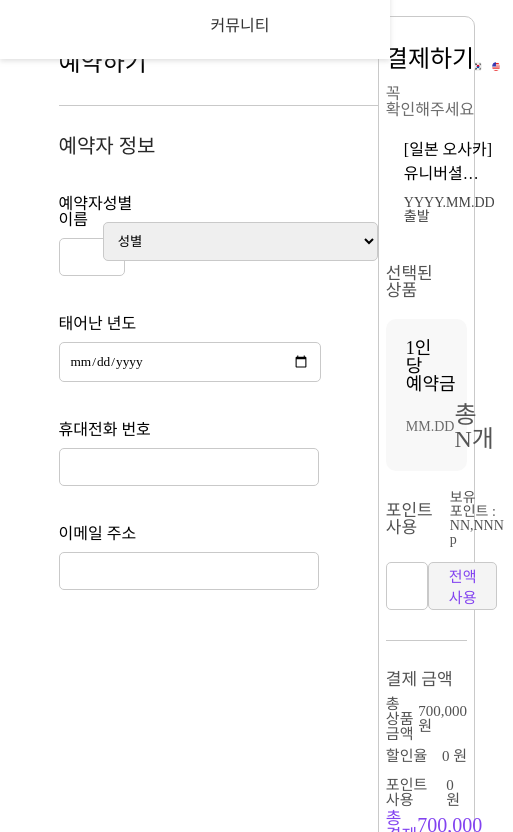
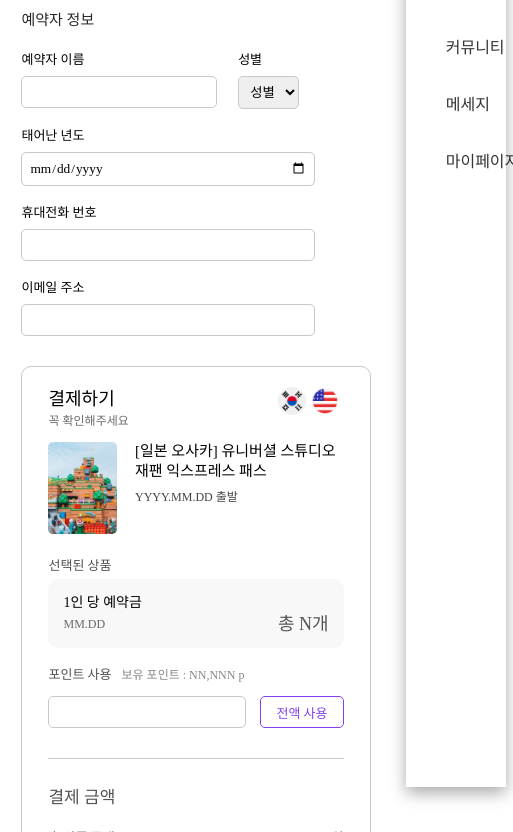
Before and after one commit to mrRobotCorp/EpicTrip, a plain HTML site: page Store_Pay.html in a window 390 px wide. Shown: the part 134-966 px from the top of the page, 513 px wide, since content can reach past the window. Drawn offline with nearby package versions, Linux system fonts and the light colour scheme; a web font is replaced by a local one.

Commit message:
반응형
결제

```diff
--- a/Store_Pay.html
+++ b/Store_Pay.html
@@ -31,12 +31,13 @@
         <nav>
             <a href="./index.html"><img class="headLogo" src="./source/logo.png"></a>
             <div class="gnb">
+                <div class="gnbInner">
                     <ul class="gnbTab">
                         <li>
-                        <a href="./Store.html"  class="store">여행상점</a>
+                            <a href="./store.html" class="store">여행상점</a>
                         </li>
                         <li>
-                        <a href="./Community_Group.html"  class="community">커뮤니티</a>
+                            <a href="./Community_Group.html" class="community">커뮤니티</a>
                         </li>
                     </ul>
                     <div class="userHead">
@@ -44,11 +45,19 @@
                         <a href="./Mypage_mymain.html"><img class="userImg" src="./source/profImg2.jpg"></a>
                         <ul class="userList">
                             <li>유저 닉네임</li>
-                        <li><a href="./Community_Group.html">마이페이지</a></li>
+                            <li><a href="./Mypage_mymain.html">마이페이지</a></li>
                             <li><a href="./adm_calendar.html">관리자 일정</a></li>
                             <li><a href="./login.html">로그아웃</a></li>
                         </ul>
                     </div>
+                </div>
+
+                <button class="menuTrigger">
+                    <span class="blind">메뉴보기</span>
+                    <span></span>
+                    <span></span>
+                    <span></span>
+                </button>
             </div>
         </nav>
     </header>
@@ -57,7 +66,6 @@
         <form action="" class="payWrap">
             <div class="buyerInfo">
                 <h1>예약하기</h1>
-                <div class="bIline"></div>
                 <h2>예약자 정보</h2>
                 <div class="buyerInfoList">
                     <div class="nameGen">
@@ -152,7 +160,6 @@
                             </div>
                         </div>
                     </div>
-                    <div class="payLine"></div>
                     <h3 class="hP">결제 방식</h3>
                     <div class="howPay">
                         <button id="cardPay">카드 결제</button>
--- a/css/sPay.css
+++ b/css/sPay.css
@@ -1,8 +1,7 @@
 section { min-height: calc(100vh - 240px); margin-top: 150px; margin-bottom: 120px; padding: 0 15%; }
 .payWrap { display: flex; justify-content: space-between; }
 .buyerInfo { width: 700px; margin-top: 35px; }
-.buyerInfo h1 { font-family: pSemi; font-size: 24px; }
-.bIline { width: 100%; height: 30px; border-bottom: solid 1px var(--color-line); margin-bottom: 30px; }
+.buyerInfo h1 { padding-bottom: 30px; margin-bottom: 30px; font-family: pSemi; font-size: 24px; border-bottom: 1px solid var(--color-line); }
 .buyerInfo h2 { font-family: pSemi; font-size: 20px; color: #282828; margin-bottom: 40px; }
 .buyerInfoList { width: 80%; }
 
@@ -34,6 +33,7 @@ input[type="number"]::-webkit-inner-spin-button { -webkit-appearance: none; marg
 .itemInfoInner { width: 85%; margin: 30px auto; }
 .itemInfoInner h1 { font-family: pSemi; font-size: 24px; margin-bottom: 15px; }
 .ment { font-family: pLight; font-size: 16px; color: #6C6C6C; }
+
 /* =========== 상품 이미지, 텍스트============== */
 .itemThumb { margin-top: 20px; margin-bottom: 35px; display: flex; }
 .imgWrap { width: 92px; height: 92px; }
@@ -41,6 +41,7 @@ input[type="number"]::-webkit-inner-spin-button { -webkit-appearance: none; marg
 .itemThtext p { color: #444; font-size: 14px; font-family: pRegular;}
 .itemThtext .itemTitle { line-height: 150%; margin-bottom: 10px; display: -webkit-box; -webkit-line-clamp: 2; -webkit-box-orient: vertical; overflow: hidden; text-overflow: ellipsis; }
 .imgWrap img { width: 100%; height: 100%; object-fit: cover; border-radius: 5px; }
+
 /* ======= 선택한 상품 가격과 갯수=========== */
 .selP { font-family: pSemi; font-size: 17px; color: #525252; }
 .selectItem { background-color: #f8f8f8; margin-top: 20px; margin-bottom: 20px; padding: 20px; border-radius: 10px; }
@@ -60,13 +61,14 @@ input[type="number"]::-webkit-inner-spin-button { -webkit-appearance: none; marg
 .payLine { height: 30px; border-bottom: solid 1px var(--color-line); margin-bottom: 30px; }
 
 /* ============= 결제 금액 확인 =========== */
+.priceInfo { padding-bottom: 30px; margin-bottom: 30px; border-bottom: 1px solid var(--color-line); }
 .priceInfo h3 { font-family: pSemi; font-size: 17px; color: #525252; }
 .pspt { margin-top: 20px; }
 .psptIn { width: 100%; height: 22px; display: flex; -webkit-box-align: center; align-items: center; -webkit-box-pack: justify; justify-content: space-between;margin-top: 15px; font-size: 15px; color: #525252; }
 .tot { font-family: pBold; font-size: 20px; color: var(--color-main); margin-top: 20px; }
 .totment { font-size: 17px; }
 /* ========== 결제 방법============ */
-.hP { font-family: pSemi; font-size: 17px; color: #525252; }
+.hP { font-family: pSemi; font-size: 17px; color: #525252;}
 .howPay { display: flex; justify-content: space-between; }
 .howPay button { padding: 25px 10px; margin-bottom: 20px; width: 48%; margin-top: 25px; border: solid 1px var(--color-line); border-radius: 5px; font-family: pMedium; font-size: 17px;background-color: white; cursor: pointer; }
 .howPay button:hover { border: solid 1px var(--color-main); transition: all .3s; }
@@ -90,3 +92,62 @@ label[for='langUs']::before { content: 'Eng'; }
 label[for='langKor']:hover::before, label[for='langUs']:hover::before { opacity: 1; }
 
 .lBtn:checked + label::before { opacity: 1; }
+
+/* --------------- responsible --------------- */
+
+@media screen and (max-width: 768px) {
+    section { padding: 0 5.5%; margin: 70px 0 60px 0; }
+    .payWrap { flex-direction: column; }
+    .buyerInfo { margin: 20px 0 30px 0; width: auto; }
+    .buyerInfo h1 { padding-bottom: 20px; margin-bottom: 20px; font-size: 16px; font-family: pBold; }
+    .buyerInfo h2 { margin-bottom: 25px; font-size: 15px; }
+
+    .nameGen { margin-bottom: 20px;}
+    .nameGen p { font-size: 13px; width: 100%;  }
+    .nameGen span input { padding: 7px; }
+    .nameGen select { padding: 7px; width: 100%; }
+
+    .birth { margin-bottom: 20px; }
+    .birth p { font-size: 13px; }
+    input[type=date], input[type=number], .email input {padding: 7px;  width: 100%; font-family: pRegular; }
+    .phoneNum { margin-bottom: 20px; }
+    .phoneNum p { font-size: 13px; }
+    .email p { font-size: 13px; }
+
+    .itemInfo { width: 100%; }
+    .itemInfoInner { width: 85%; margin: 20px auto;}
+    .itemInfoInner h1 { font-size: 18px; margin-bottom: 5px; font-family: pBold; }
+    .itemInfoInner .lBtn + label { margin-right: 5px; width: 28px; height: 28px; }
+    label[for='langKor']::before, label[for='langUs']::before { top: 9px; left: 4px; font-size: 12px; text-shadow: 0 0 6px #000; }
+    .itemInfoInner .ment { font-size: 12px; }
+
+    .itemThumb { margin: 15px 0 25px 0;}
+    .itemThtext .itemTitle { font-size: 15px; line-height: 130%; }
+    .itemThtext p { font-size: 12px; }
+    .selP, .point p { font-size: 13px; }
+    .selectItem { padding: 15px; margin: 7px 0 20px 0; }
+    .selectItem span { font-size: 14px; }
+    .datePrice { padding-top: 5px;}
+    .datePrice p { font-size: 12px; }
+    .datePrice h3 { font-size: 18px; }
+
+    .point span { margin-left: 10px; font-size: 12px; color: #888;}
+    .usePoint input { padding: 7px 12px; }
+    .usePoint button { padding: 0 15px; font-size: 13px; background: #fff; border-color: var(--color-main);}
+
+    .pspt p { font-size: 13px; }
+    .pspt .psptIn { margin-top: 8px;}
+    .pspt .psptIn.tot p { font-size: 18px; }
+
+    .priceInfo { padding-bottom: 20px; margin-bottom: 20px; }
+    .howPay button { padding: 15px; margin: 15px 0; font-size: 13px;}
+
+    .itemBtn { height: 50px; margin-top: 0; font-size: 15px; font-family: pSemi;}
+
+     }
+
+     @media screen and (min-width: 1024px) { body { }
+     }
+
+     @media screen and (min-width: 1440px) { body { }
+     }
```
Lines whose indentation alone changed are shown as unchanged.
